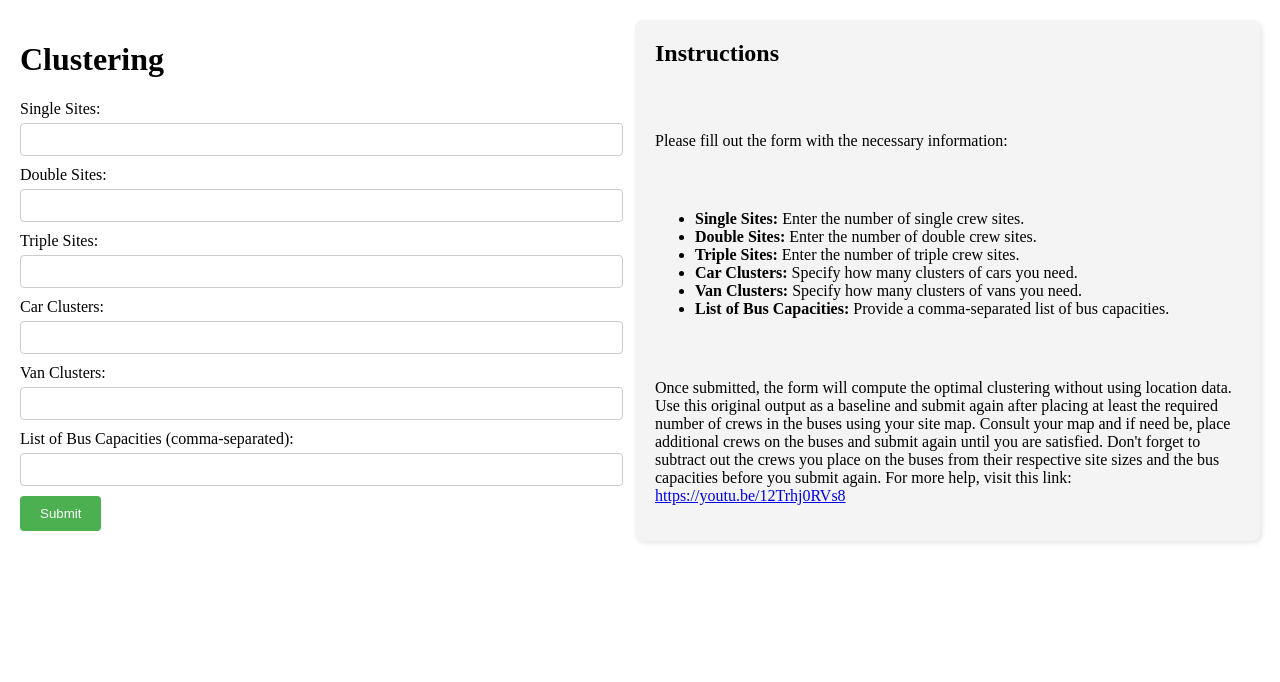
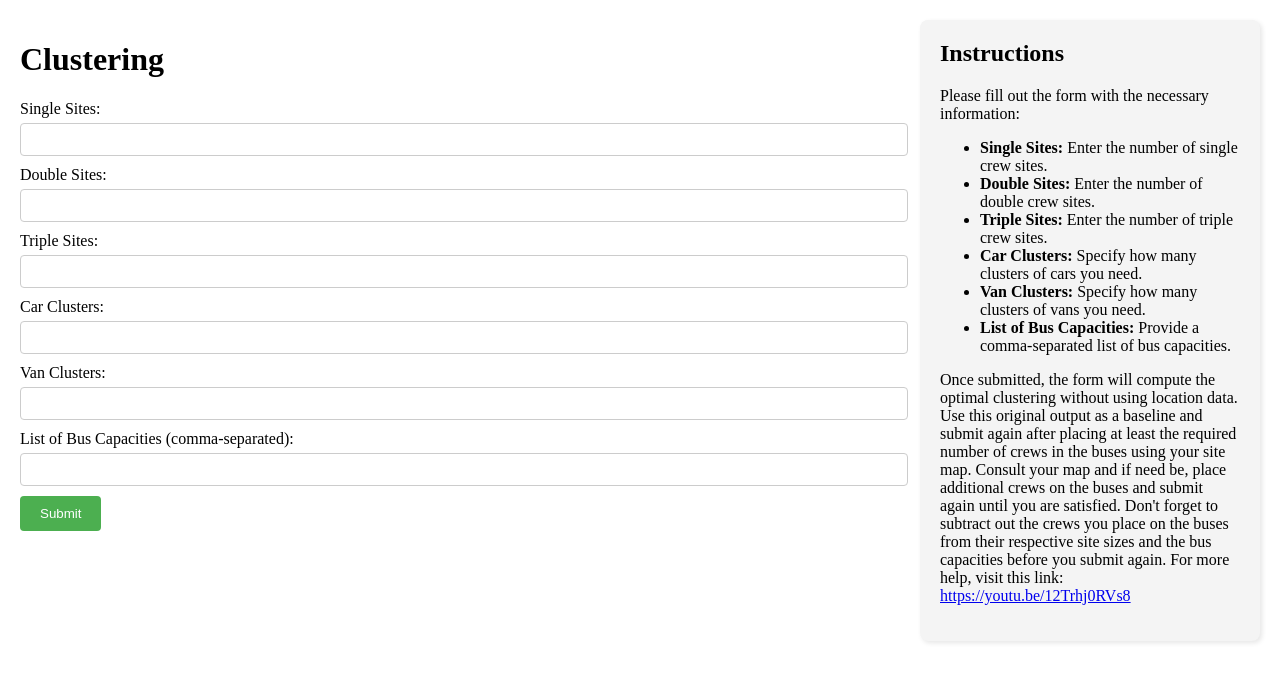
Before and after one commit to cbmckinstry/GMT, a Flask app: page / in a window 1280 px wide. Shown: the top 682 px of the page. Run offline with Flask 3, Linux system fonts and the light colour scheme.

Commit message:
Updated requirements.txt

```diff
--- a/templates/index.html
+++ b/templates/index.html
@@ -11,12 +11,22 @@
             margin: 20px;
             gap: 30px;
         }
+
+        .container {
+            display: flex;
+            justify-content: space-between;
+            align-items: stretch;
+        }
+
+        /* Form container will be flexible */
         .form-container {
-            width: 60%;
+            flex-grow: 1;
             margin-right: 30px;
         }
+
+        /* Instructions will have a fixed width */
         .instructions {
-            width: 35%;
+            width: 300px; /* Set a fixed width */
             padding: 20px;
             background-color: #f4f4f4;
             border-radius: 8px;
@@ -26,10 +36,12 @@
         .instructions h2 {
             margin-top: 0;
         }
+
         form label {
             display: block;
             margin-bottom: 5px;
         }
+
         form input {
             width: 100%;
             padding: 8px;
@@ -37,6 +49,7 @@
             border-radius: 4px;
             border: 1px solid #ccc;
         }
+
         form input[type="submit"] {
             width: auto;
             padding: 10px 20px;
@@ -46,26 +59,17 @@
             border-radius: 4px;
             cursor: pointer;
         }
+
         form input[type="submit"]:hover {
             background-color: #45a049;
         }
-        .container {
-            display: flex;
-            flex-direction: column;
-        }
 
-
-        @media (min-width: 600px) {
+        @media (max-width: 600px) {
             .container {
-                flex-direction: row;
-                justify-content: space-between;
-                align-items: stretch;
+                flex-direction: column;
             }
-            .form-container, .instructions {
-                width: 48%;
-                display: flex;
-                flex-direction: column;
-                justify-content: space-between;
+            .instructions {
+                width: 100%; /* Make instructions take full width on small screens */
             }
         }
     </style>
```
